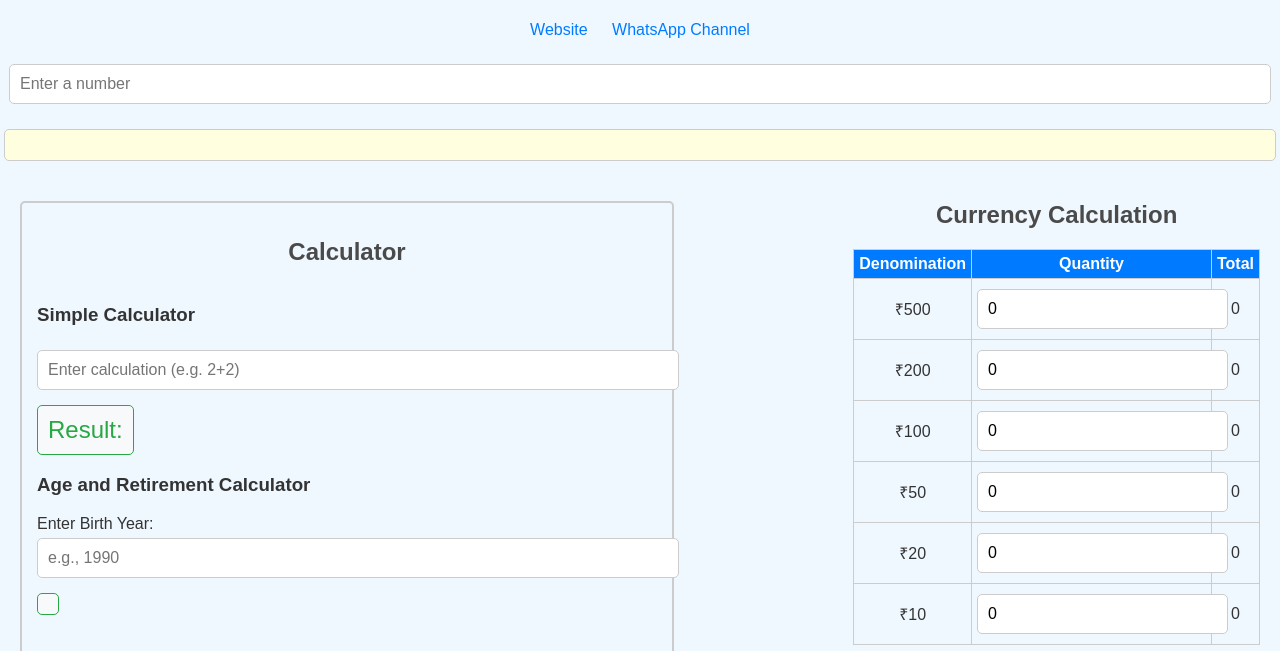
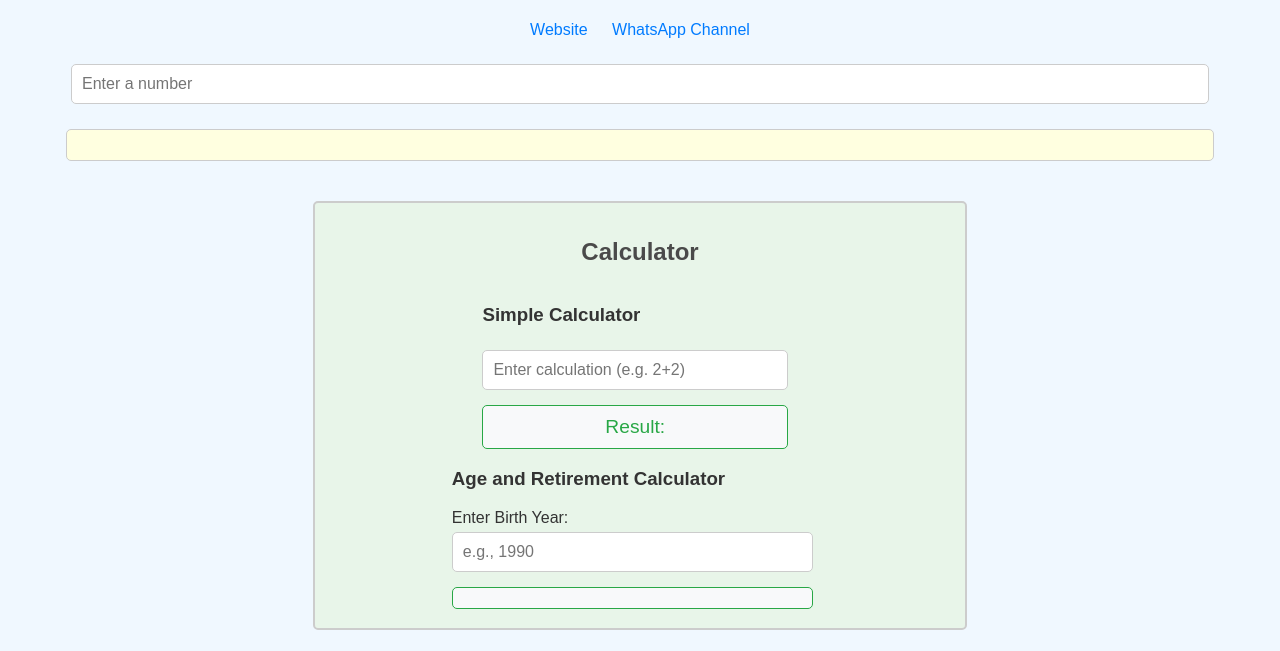
Before and after one commit to DigitSync/Comprehensive-Calculator, a plain HTML site: page index.html in a window 1280 px wide. Shown: the part 99-750 px from the top of the page. Drawn offline with Linux system fonts and the light colour scheme.

Commit message:
Update index.html

```diff
--- a/index.html
+++ b/index.html
@@ -25,7 +25,10 @@
             font-size: 16px;
             border: 1px solid #ccc; /* Light border */
             border-radius: 5px;
-            width: 100%;
+            width: 95%; /* Reduced width for better alignment */
+        }
+        input[type="number"], input[type="text"] {
+            width: 90%; /* Reduced width for number and text inputs */
         }
         input:focus, button:focus {
             border-color: #007bff; /* Focus border color */
@@ -34,7 +37,7 @@
         #output {
             margin-top: 20px;
             font-weight: bold;
-            width: 100%;
+            width: 90%;
         }
         .output-section {
             margin-bottom: 20px;
@@ -42,7 +45,7 @@
             border-radius: 5px;
             background-color: lightyellow; /* Light gray background for output */
             border: 1px solid #ccc; /* Light border */
-            width: 100%;
+            width: 90%;
         }
         .words-highlight {
             font-size: 1.5em; /* Highlighted text size */
@@ -58,14 +61,15 @@
             margin-top: 20px;
             padding: 15px;
             border-radius: 5px;
-            /* Light green background for calculators */
+            background-color: #e8f5e9; /* Light green background for calculator */
             border: 2px solid #ccc; /* Light border */
             width: 50%; /* Width for border */
             display: flex;
             flex-direction: column;
+            align-items: center; /* Center align items */
         }
         .result {
-            font-size: 1.5em; /* Increased font size for results */
+            font-size: 1.2em; /* Font size for results */
             color: #28a745; /* Green color for results */
             margin-top: 10px;
             padding: 10px;
@@ -73,6 +77,8 @@
             border: 1px solid #28a745; /* Green border */
             border-radius: 5px;
             display: inline-block;
+            text-align: center; /* Center text */
+            width: 90%; /* Full width for alignment */
         }
         .grid {
             display: grid;
@@ -93,10 +99,11 @@
             font-size: 0.9em; /* Smaller footer text */
             color: #6c757d; /* Gray color */
         }
-        /* Flexbox for side-by-side layout */
+        /* Flexbox for single-column layout */
         .container {
             display: flex;
-            justify-content: space-between; /* Space between calculators and currency */
+            flex-direction: column; /* Column layout */
+            align-items: center; /* Center align items */
             width: 100%;
         }
         table {
@@ -106,7 +113,7 @@
         }
         th, td {
             border: 1px solid #ccc; /* Light border */
-            padding: 05px; /* Padding for cells */
+            padding: 5px; /* Padding for cells */
             text-align: center; /* Center text */
         }
         th {
```
